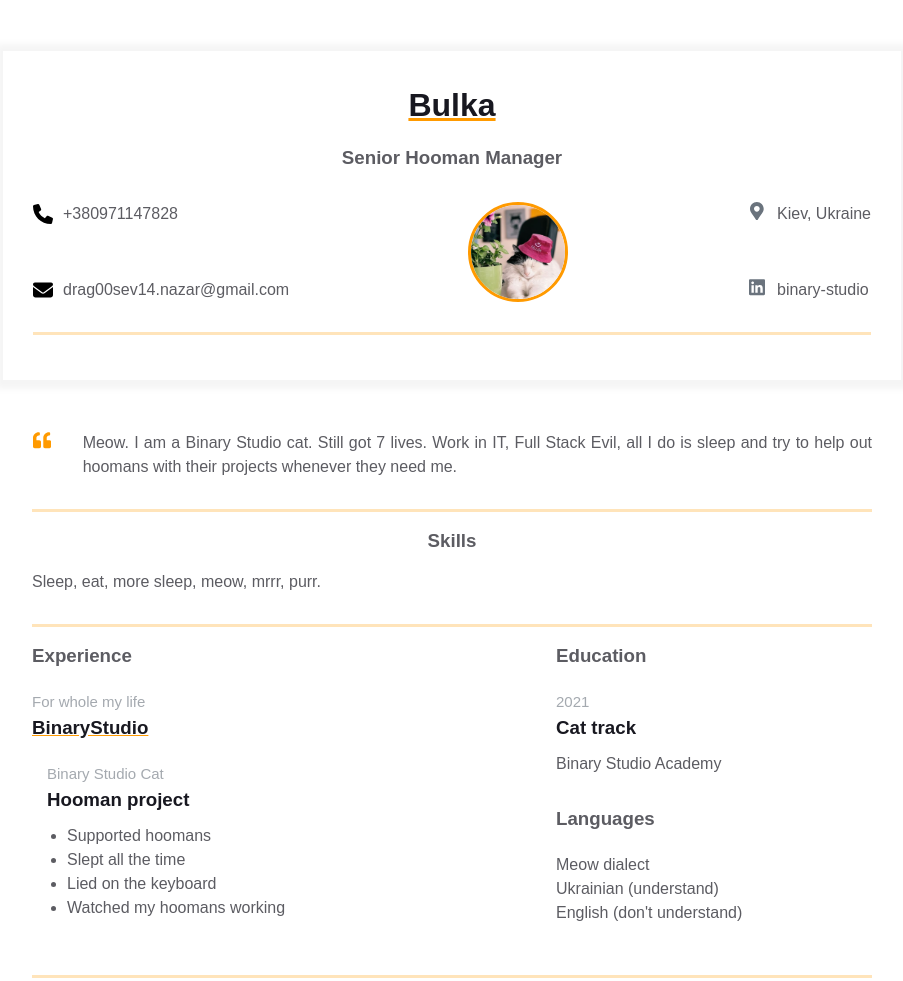
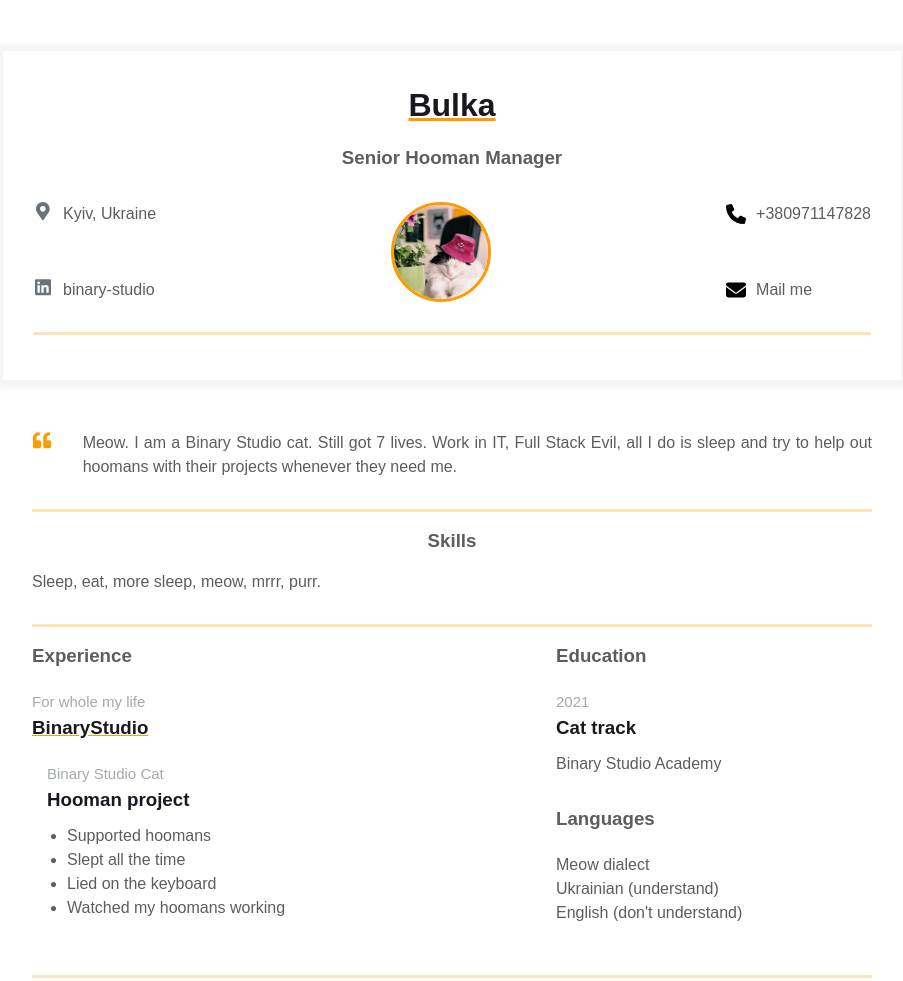
Before and after one commit to Dragusev1ch/homepage, a plain HTML site: page index.html in a window 1280 px wide. Shown: the whole page, without its empty margins (188-1091 px from the left). Drawn offline with Linux system fonts and the light colour scheme.

Commit message:
fix bag with main info

```diff
--- a/index.html
+++ b/index.html
@@ -18,33 +18,13 @@
               <div class="contact-info__block">
                 <a href="" rel="author" class="contact-info__item">
                   <div class="contact-info__item-icon-wrapper">
-                    <svg xmlns="http://www.w3.org/2000/svg" viewBox="0 0 512 512">
-                      <path d="M511.2 387l-23.25 100.8c-3.266 14.25-15.79 24.22-30.46 24.22C205.2 512 0 306.8 0 54.5c0-14.66 9.969-27.2 24.22-30.45l100.8-23.25C139.7-2.602 154.7 5.018 160.8 18.92l46.52 108.5c5.438 12.78 1.77 27.67-8.98 36.45L144.5 207.1c33.98 69.22 90.26 125.5 159.5 159.5l44.08-53.8c8.688-10.78 23.69-14.51 36.47-8.975l108.5 46.51C506.1 357.2 514.6 372.4 511.2 387z"/></svg>
-                  </div>
-                  <span>+380971147828</span>
-                </a>
-                <a href="" rel="author" class="contact-info__item">
-                  <div class="contact-info__item-icon-wrapper">
-                    <svg xmlns="http://www.w3.org/2000/svg" viewBox="0 0 512 512"><path d="M464 64C490.5 64 512 85.49 512 112C512 127.1 504.9 141.3 492.8 150.4L275.2 313.6C263.8 322.1 248.2 322.1 236.8 313.6L19.2 150.4C7.113 141.3 0 127.1 0 112C0 85.49 21.49 64 48 64H464zM217.6 339.2C240.4 356.3 271.6 356.3 294.4 339.2L512 176V384C512 419.3 483.3 448 448 448H64C28.65 448 0 419.3 0 384V176L217.6 339.2z"/></svg>
-                  </div>
-                  <span>drag00sev14.nazar@gmail.com</span>
-                </a>
-              </div>
-
-              <div class="contact-info__block contact-info__block--center">
-                <img class="contact-info__avatar" src="assets/avatar.jpg" alt="Avatar">
-              </div>
-
-              <div class="contact-info__block">
-                <a href="" rel="author" class="contact-info__item">
-                  <div class="contact-info__item-icon-wrapper">
                     <svg class="contact-info__item-icon" xmlns="http://www.w3.org/2000/svg" viewBox="0 0 384 512">
                       <path
                         d="M172.268 501.67C26.97 291.031 0 269.413 0 192 0 85.961 85.961 0 192 0s192 85.961 192 192c0 77.413-26.97 99.031-172.268 309.67-9.535 13.774-29.93 13.773-39.464 0zM192 272c44.183 0 80-35.817 80-80s-35.817-80-80-80-80 35.817-80 80 35.817 80 80 80z">
                       </path>
                     </svg>
                   </div>
-                  <span>Kiev, Ukraine</span>
+                  <span>Kyiv, Ukraine</span>
                 </a>
 
                 <a href="https://ua.linkedin.com/company/binary-studio_241166" rel="author" class="contact-info__item">
@@ -57,6 +37,28 @@
                   </div>
                   <span>binary-studio</span>
                 </a>
+              </div>
+
+              <div class="contact-info__block contact-info__block--center">
+                <img class="contact-info__avatar" src="assets/avatar.jpg" alt="Avatar">
+              </div>
+
+              <div class="contact-info__block">
+                <a href="" rel="author" class="contact-info__item">
+                  <div class="contact-info__item-icon-wrapper">
+                    <svg xmlns="http://www.w3.org/2000/svg" viewBox="0 0 512 512">
+                      <path d="M511.2 387l-23.25 100.8c-3.266 14.25-15.79 24.22-30.46 24.22C205.2 512 0 306.8 0 54.5c0-14.66 9.969-27.2 24.22-30.45l100.8-23.25C139.7-2.602 154.7 5.018 160.8 18.92l46.52 108.5c5.438 12.78 1.77 27.67-8.98 36.45L144.5 207.1c33.98 69.22 90.26 125.5 159.5 159.5l44.08-53.8c8.688-10.78 23.69-14.51 36.47-8.975l108.5 46.51C506.1 357.2 514.6 372.4 511.2 387z"/></svg>
+                  </div>
+                  <span>+380971147828</span>
+                </a>
+                <a href="mailto:drag00sev14.nazar@gmail.com" rel="author" class="contact-info__item">
+                  <div class="contact-info__item-icon-wrapper">
+                    <svg xmlns="http://www.w3.org/2000/svg" viewBox="0 0 512 512"><path d="M464 64C490.5 64 512 85.49 512 112C512 127.1 504.9 141.3 492.8 150.4L275.2 313.6C263.8 322.1 248.2 322.1 236.8 313.6L19.2 150.4C7.113 141.3 0 127.1 0 112C0 85.49 21.49 64 48 64H464zM217.6 339.2C240.4 356.3 271.6 356.3 294.4 339.2L512 176V384C512 419.3 483.3 448 448 448H64C28.65 448 0 419.3 0 384V176L217.6 339.2z"/></svg>
+                  </div>
+                  <span>Mail me</span>
+                </a>
+
+
               </div>
             </div>
           </div>
```
